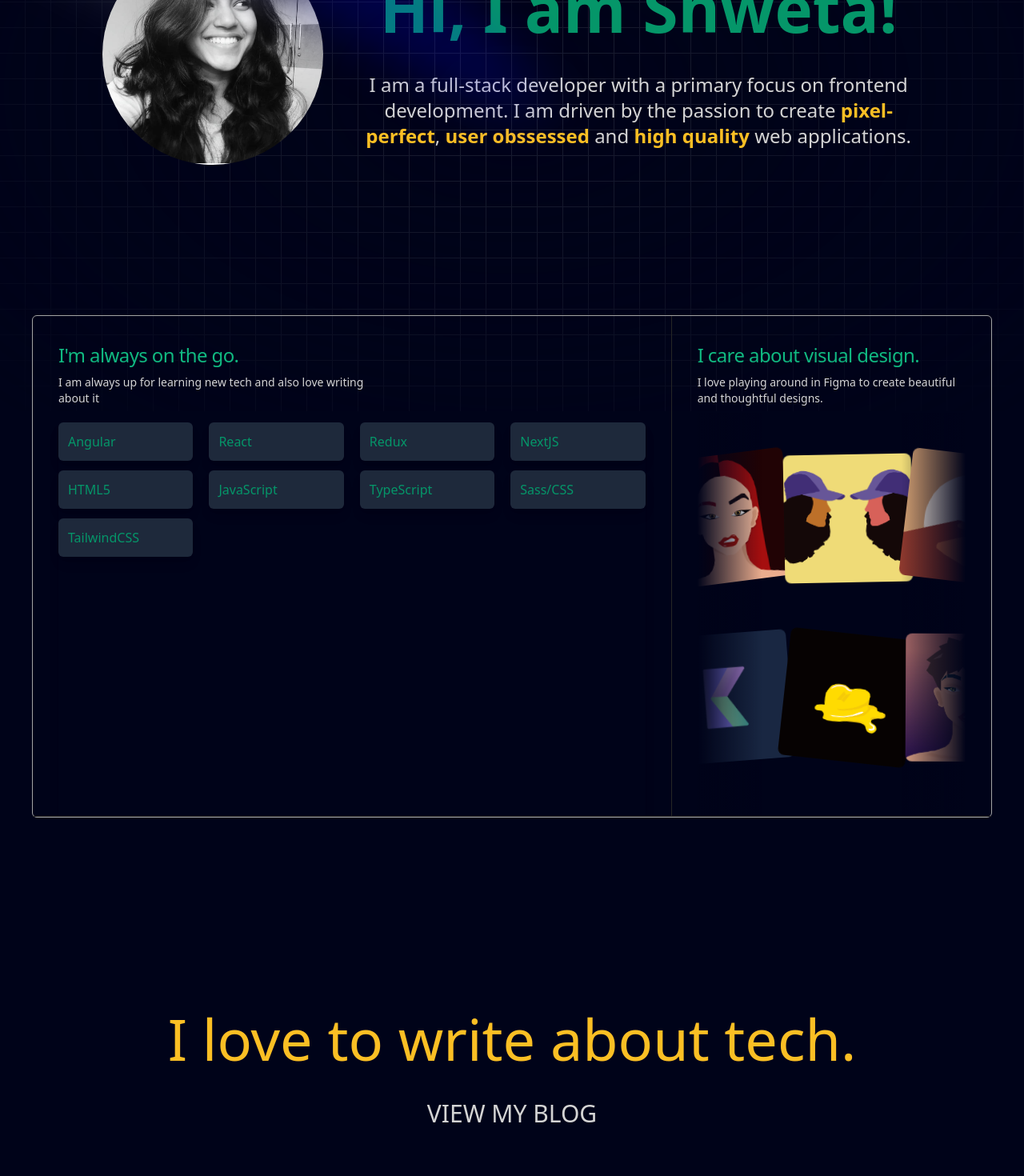
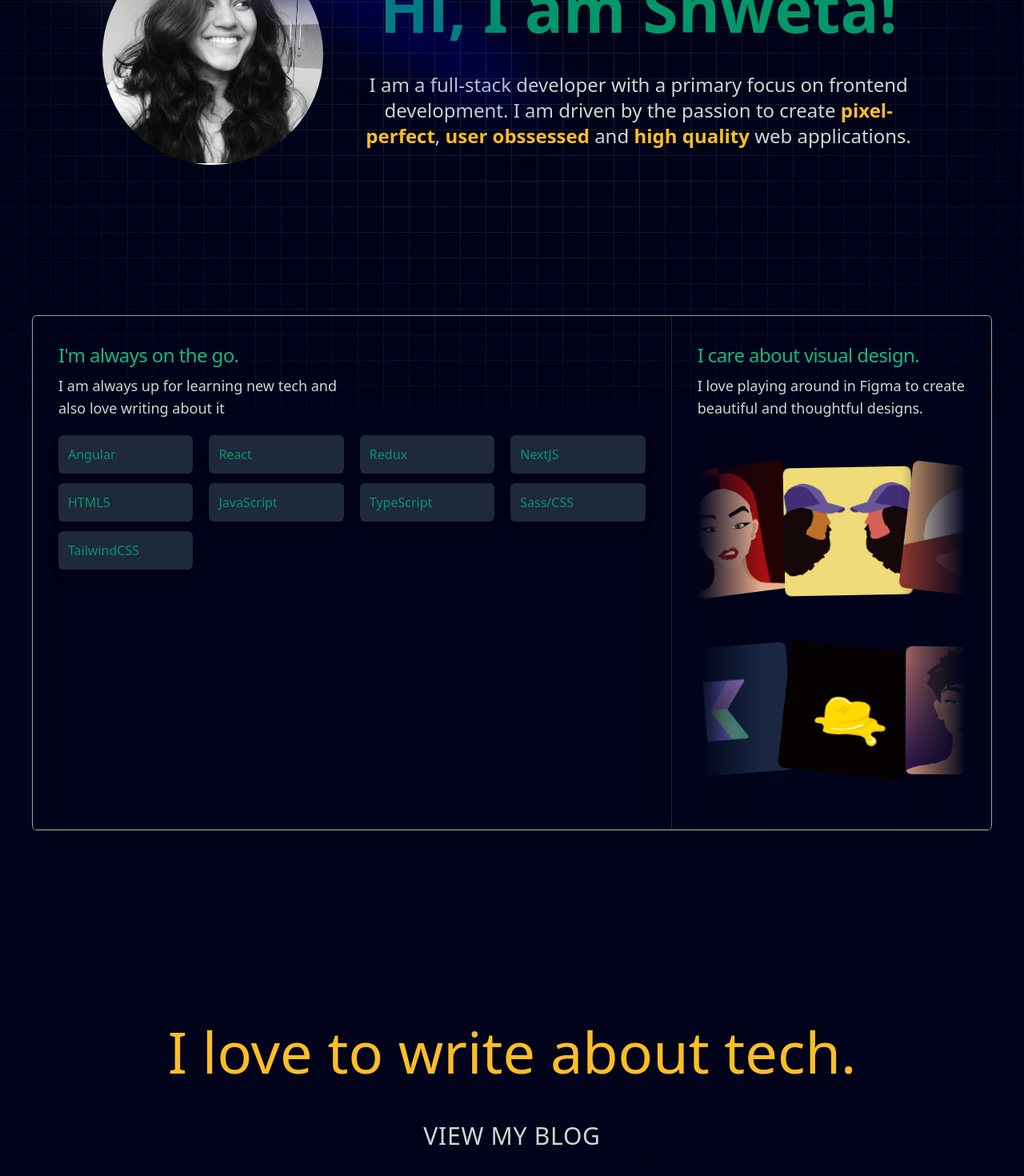
Before and after one commit to shwetaps605/roy-official, a Next.js app: page / in a window 1280 px wide. Shown: the part 286-1756 px from the top of the page at 80% size. Built offline with nearby package versions, Linux system fonts and the light colour scheme.

Commit message:
some styles for blog section

```diff
--- a/components/Blog.tsx
+++ b/components/Blog.tsx
@@ -5,8 +5,8 @@ const Blog = () => {
   return (
     <div className='my-60 justify-center text-center mx-auto max-w-[89vw]'>
         <h1 className='text-amber-400 text-7xl'>I love to write about tech.</h1>
-        <p className='mt-10 text-3xl hover:underline hover:underline-offset-6 text-neutral-300 italics'>
-            <a>VIEW MY BLOG
+        <p className='mx-auto max-w-[30%] px-8 py-3 mt-10 text-3xl text-neutral-300 italics hover:border border-amber-400 shadow-md rounded-md tracking-wide'>
+            <a className="hover:cursor-pointer" target='_blank' href='https://devroy.hashnode.dev/'>VIEW MY BLOG
             </a>
         </p>
     </div>
--- a/components/ui/feature-section.tsx
+++ b/components/ui/feature-section.tsx
@@ -51,7 +51,7 @@ const FeatureCard = ({children,className,}: {children?: React.ReactNode;classNam
 
 const FeatureTitle = ({ children }: { children?: React.ReactNode }) => {
   return (
-    <p className=" max-w-5xl mx-auto text-left tracking-tight text-emerald-500 text-xl md:text-2xl md:leading-snug">
+    <p className=" max-w-5xl mx-auto text-left tracking-tight text-emerald-500 md:text-2xl text-xl md:leading-snug">
       {children}
     </p>
   );
@@ -63,7 +63,7 @@ const FeatureDescription = ({ children }: { children?: React.ReactNode }) => {
       className={cn(
         "text-lg md:text-base max-w-4xl text-left mx-auto",
         "text-center font-normal text-neutral-300",
-        "text-left max-w-sm mx-0 md:text-sm my-2"
+        "text-left max-w-sm mx-0 md:text-lg my-2"
       )}
     >
       {children}
```
